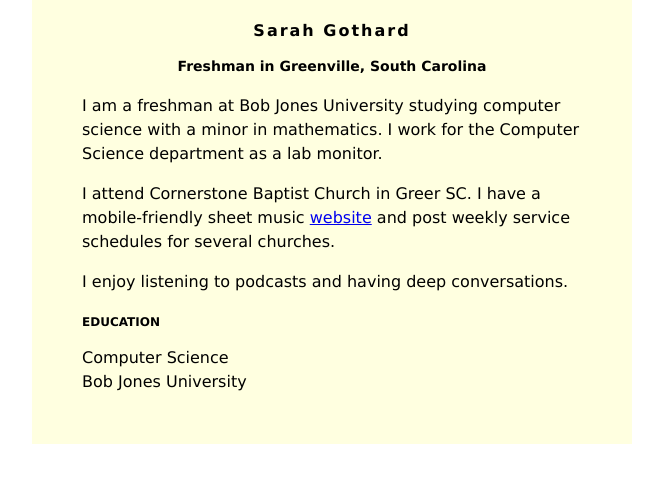
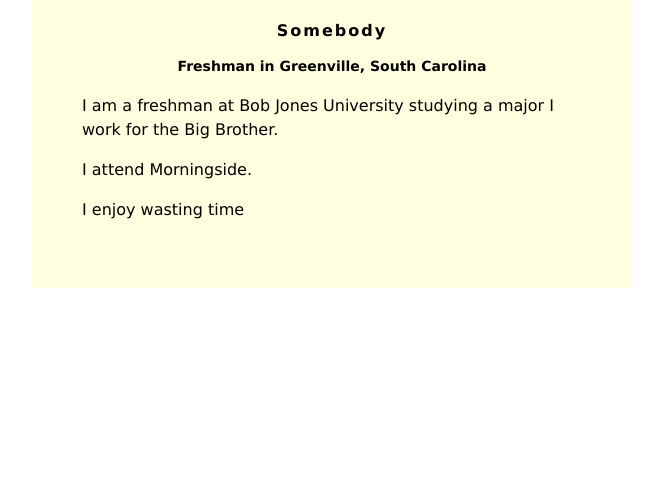
Before and after one commit to HU382/HU382.github.io, a plain HTML site: page index.html in a window 1280 px wide. Shown: the whole page, without its empty margins (308-971 px from the left). Drawn offline with Linux system fonts and the light colour scheme.

Commit message:
Update index.html

```diff
--- a/index.html
+++ b/index.html
@@ -30,22 +30,18 @@ h3 {
 </head>
 <body>
     <div id="content">
-        <h1>Sarah Gothard</h1>
+        <h1>Somebody</h1>
         <h2>Freshman in Greenville, South Carolina</h2>
 
-         <p>I am a freshman at Bob Jones University studying computer science with a minor in
-            mathematics. I work for the Computer Science department as a lab monitor.</p>
+         <p>I am a freshman at Bob Jones University studying a major
+            I work for the Big Brother.</p>
          <p>
-            I attend Cornerstone Baptist Church in Greer SC. I have a mobile-friendly
-            sheet music <a href="https://mobilehymns.org/">website</a> and post weekly service
-            schedules for several churches.
+            I attend Morningside. </p>
+
+         <p>
+            I enjoy wasting time
          </p>
-         <p>
-            I enjoy listening to podcasts and having deep conversations.
-         </p>
-        <h3>EDUCATION</h3>
-        Computer Science<br />
-        Bob Jones University
+
     </div>
 
 </body>
```
